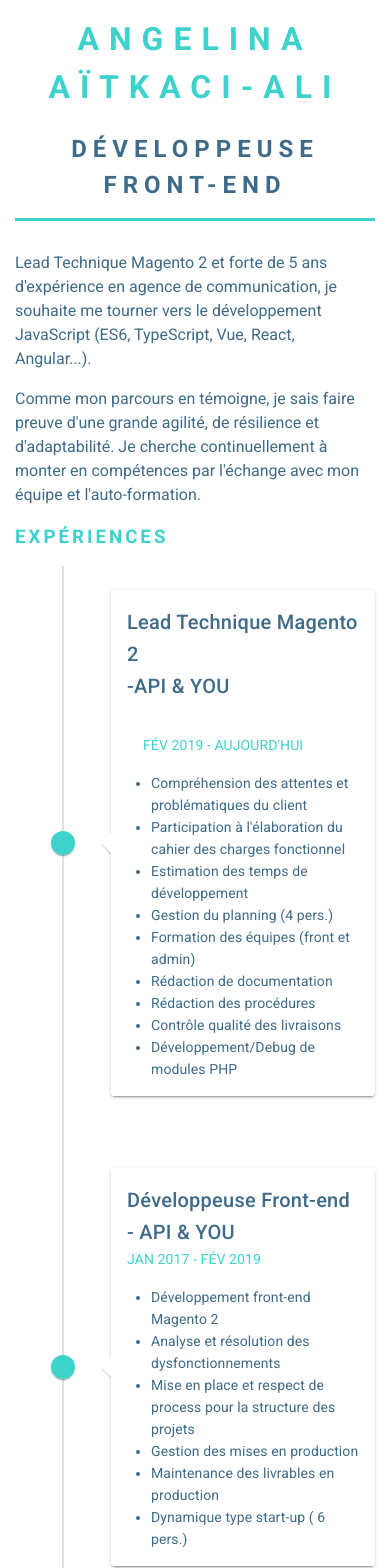
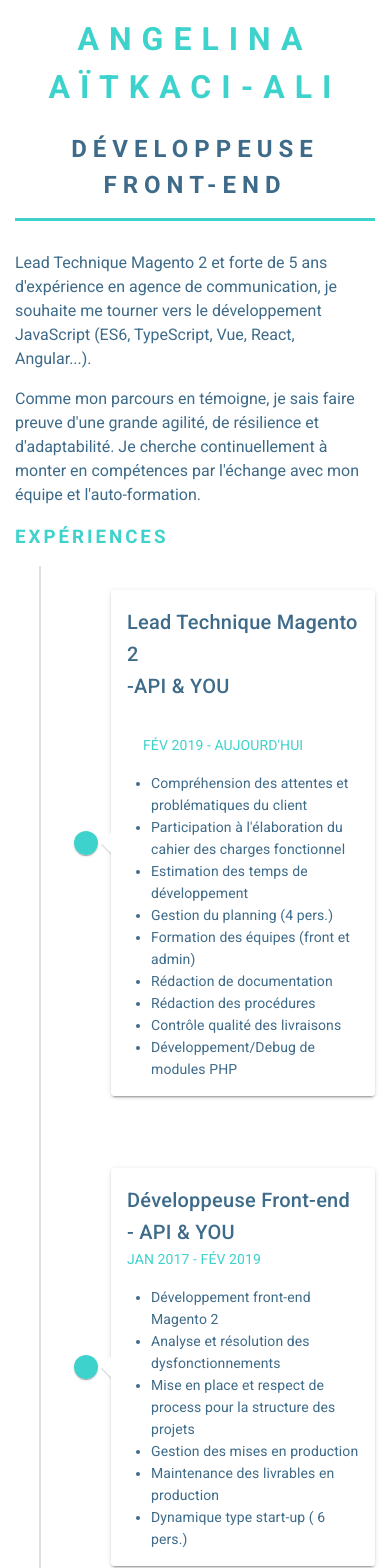
Before and after one commit to Akanj/cv, a Vue app in the folder cv/: page / in a window 390 px wide. Shown: the top 1568 px of the page. Built offline with nearby package versions, Linux system fonts and the light colour scheme.

Commit message:
[EDIT] Design général mobile OK

```diff
--- a/cv/src/App.vue
+++ b/cv/src/App.vue
@@ -101,4 +101,14 @@
   .mdi {
     color: #3DD2CC;
   }
+
+  @media screen and (max-width: 768px) {
+    .v-application--is-ltr .v-timeline--dense:not(.v-timeline--reverse):before {
+      left: calc(25px - 1px);
+    }
+    .v-timeline-item__divider {
+      min-width: 50px;
+    }
+  }
+
 </style>
```
